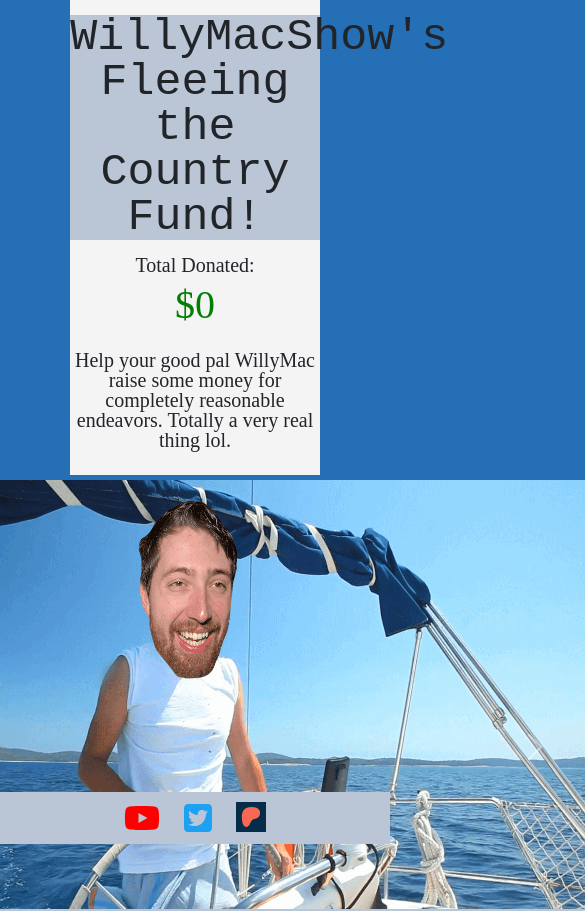
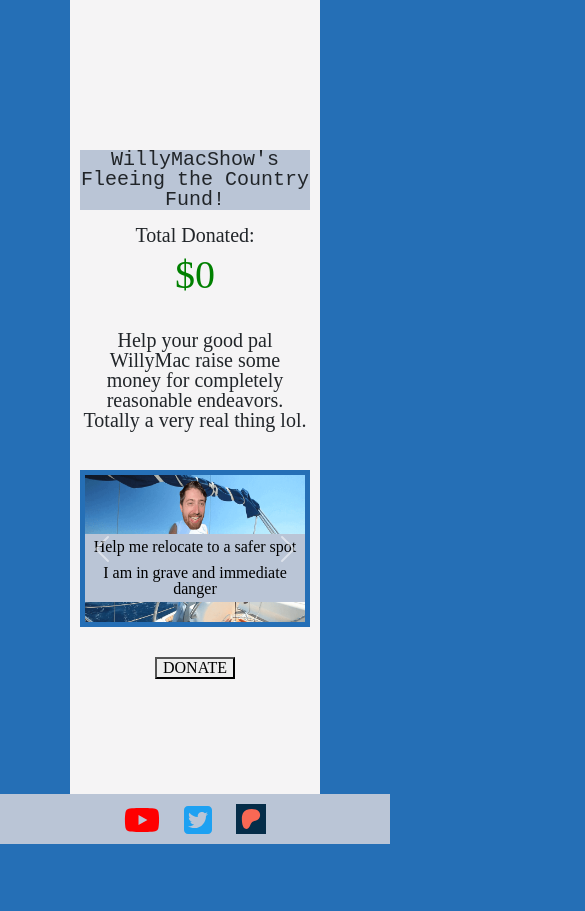
Before and after one commit to MasonMcCoy/willymac-dono, a React (Create React App) app: page / in a window 390 px wide. Shown: the top 911 px of the page, 585 px wide, since content can reach past the window. Built offline with nearby package versions, Linux system fonts and the light colour scheme; no server answers; the database is empty; a web font is replaced by a local one.

Commit message:
Updated styles and responsive formatting

```diff
--- a/src/styles.css
+++ b/src/styles.css
@@ -28,26 +28,32 @@ footer, header, hgroup, menu, nav, section {
 body {
 	line-height: 1;
     height: 100vh;
+    margin-bottom:50px;
     background-color: #256fb6;
 }
 
 #root {
+    display: flex;
+    flex-direction: column;
+    justify-content: center;
     height: 100vh;
     margin: 0 18%;
-    padding-top: 15px;
+    padding: 15px 10px 0 10px;
     background-color: #f5f4f5;
 }
 
 
 button {
     margin: 5px;
-    width: 20%;
+    width: auto;
 }
 
 #header {
+    /* display: flex;
+    flex-wrap: wrap; */
     text-align: center;
     font-family: 'Azeret Mono', monospace;
-    font-size: 45px;
+    font-size: 1.25rem;
     background-color: #bac5d6;
 }
 
@@ -82,11 +88,15 @@ button {
     margin: 25px 0
 }
 
+.carousel {
+    display: flex;
+    border: 5px solid #256fb6;
+}
+
 /* Resizes the carousel windows to fit images */
 /* TO-DO: Media queries */
 .carousel-item {
-    height: 533px !important;
-    width: 800px !important;
+    display: flex;
 }
 
 /* Fix I found online for the jankiness of the sliding images */
@@ -106,23 +116,20 @@ button {
   }
 /* End fix */
 
-.carousel {
-    border: 5px solid #256fb6;
-}
-
 .carousel-indicators {
     display: none;
 }
 
 .carousel-caption {
-    max-width: 100%;
+    display: flex;
+    flex-direction: column;
     width:100%;
     left: 0;
     padding-bottom: 0;
 }
 
 .caro-text {
-    font-size: 2rem;
+    font-size: 1rem;
     color: black;
     background-color: #bac5d6;
     padding: 5px 0;
@@ -130,6 +137,8 @@ button {
 
 #buttons {
     display: flex;
+    justify-content: center;
+    flex-wrap: wrap;
     margin: 0 25% 0 25%;
 }
 
@@ -155,11 +164,13 @@ button {
 #social-container {
     display: flex;
     justify-content: center;
-    position:absolute;
+    position: fixed;
     left:0;
     bottom:0;
     right:0;
+    height: 50px;
     background-color: #bac5d6;
+    margin-bottom: 0px;
 }
 
 .socials {
```
